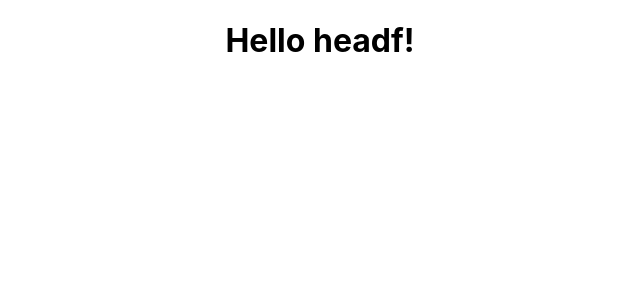
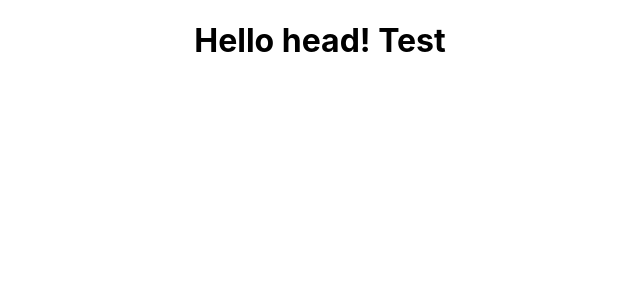
Before and after one commit to quantumVector/Quantum-Social-Network, a React (Create React App) app: page / in a window 1280 px wide. Shown: the top 300 px of the page, without its empty margins (320-960 px from the left). Built offline with nearby package versions, Linux system fonts and the light colour scheme.

Commit message:
Тест 2

```diff
--- a/src/common.blocks/Header/Header.js
+++ b/src/common.blocks/Header/Header.js
@@ -3,7 +3,7 @@ import React from 'react';
 const Header = () => {
   return (
     <div className='Header'>
-      <h1>Hello headf!</h1>
+      <h1>Hello head! Test</h1>
     </div>
   )
 }
```
